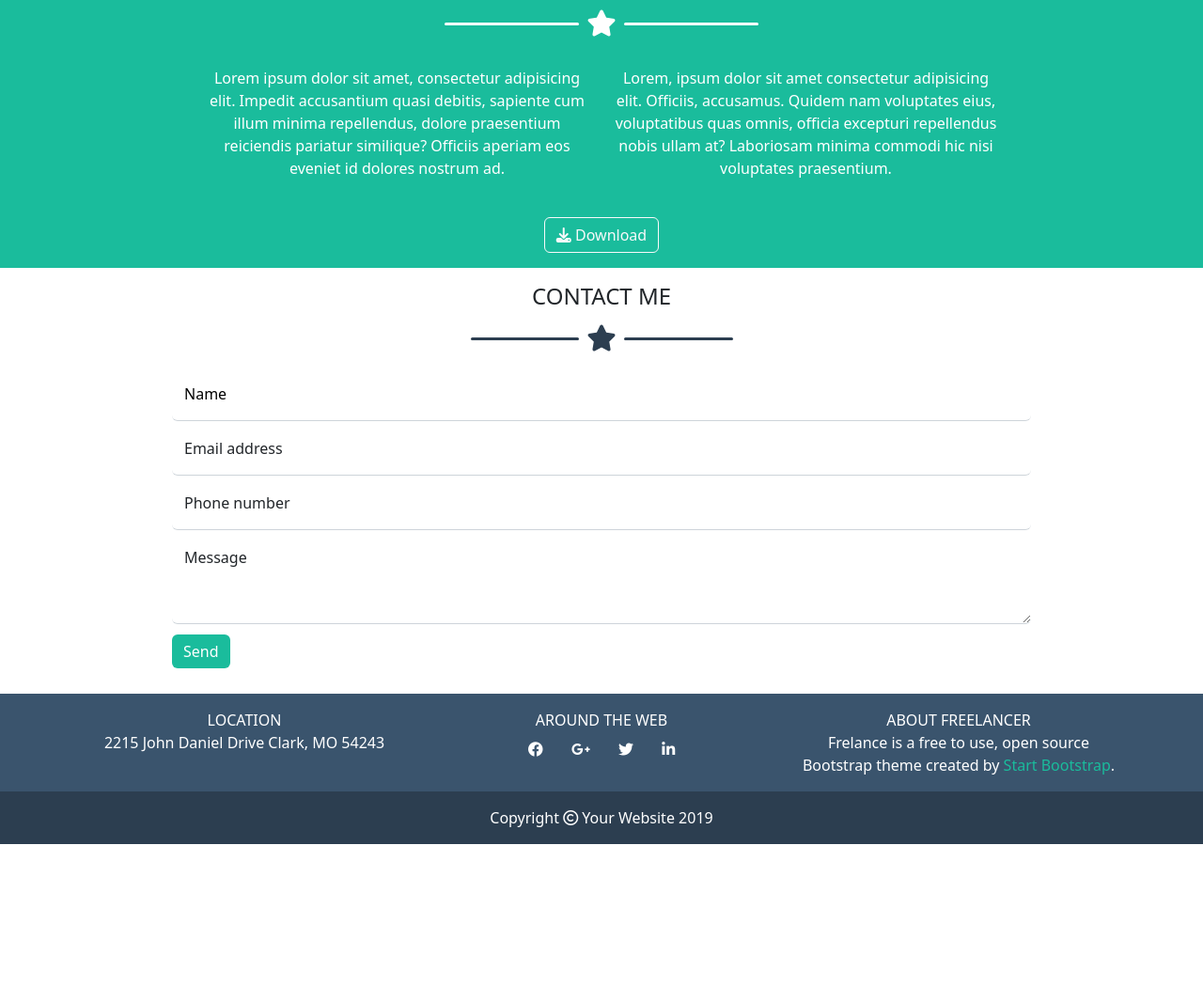
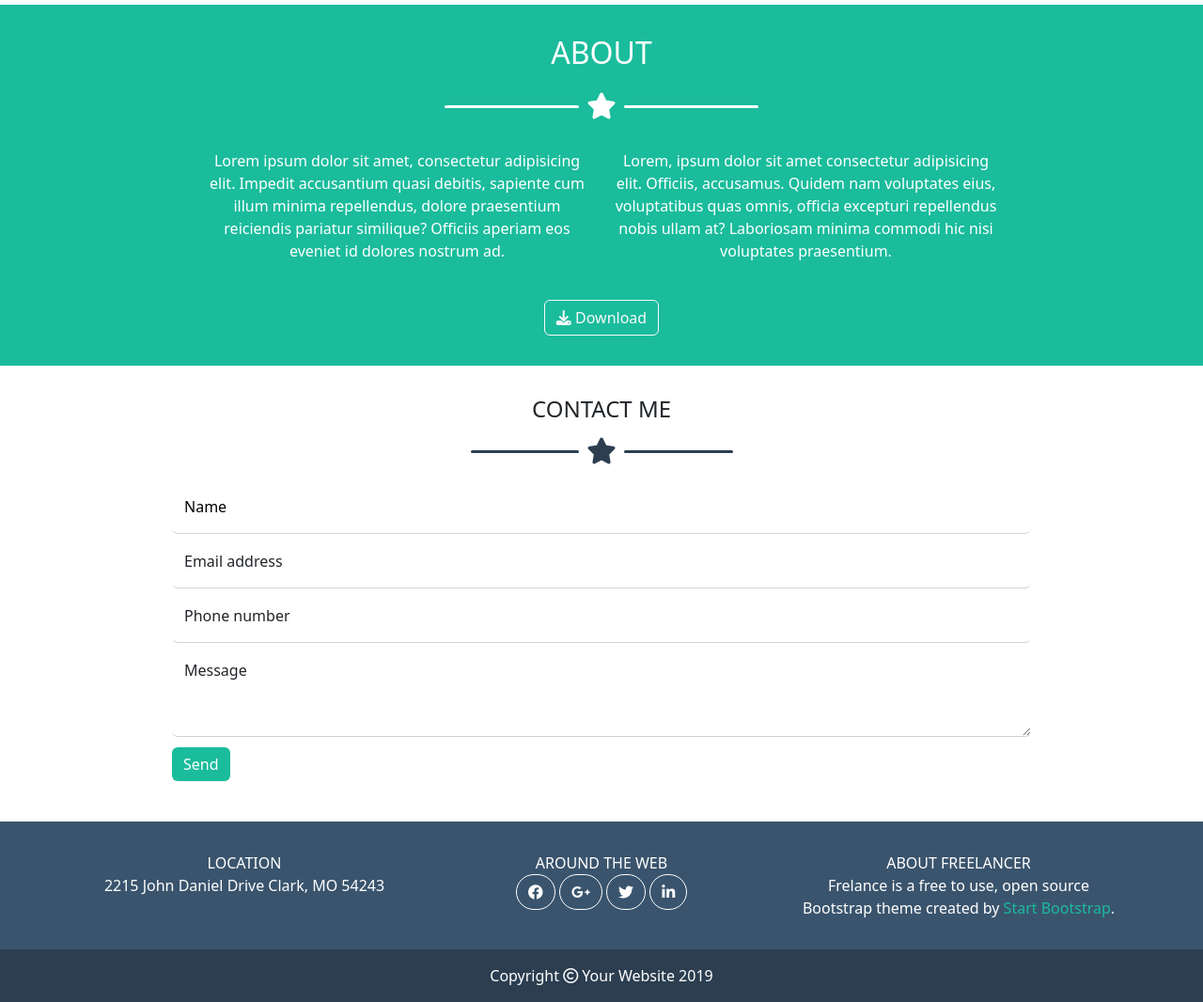
Before and after one commit to GabrieleCuccarini/html-css-bootstrap-freelancer, a plain HTML site: page index.html in a window 1280 px wide. Shown: the part 1296-2362 px from the top of the page at 94% size. Before the commit the page ends 2194 px from the top, so only its background shows below. Drawn offline with nearby package versions, Linux system fonts and the light colour scheme.

Commit message:
Completed ?

```diff
--- a/css/style.css
+++ b/css/style.css
@@ -1,5 +1,10 @@
 :root {
     --agua-bg: rgb(26,188,156);
+}
+
+section,
+footer {
+    padding: 1rem 0;
 }
 
 .right-nav-icon {
@@ -72,6 +77,11 @@ footer a {
     color: var(--agua-bg);
 }
 
+footer .btn {
+    border: white 1px solid;
+    border-radius: 25px;
+}
+
 .dark-blue {
     background-color: rgb(44,62,80);
 }
--- a/index.html
+++ b/index.html
@@ -178,7 +178,7 @@
                     </div>
                     <div class="col-12 col-md-4 my-3">
                         <div>AROUND THE WEB</div>
-                        <button class="btn white"><i class="fa-brands fa-facebook"></i></button>
+                        <button class="btn white border-1"><i class="fa-brands fa-facebook"></i></button>
                         <button class="btn white"><i class="fa-brands fa-google-plus-g"></i></button>
                         <button class="btn white"><i class="fa-brands fa-twitter"></i></button>
                         <button class="btn white"><i class="fa-brands fa-linkedin-in"></i></button>
@@ -191,8 +191,7 @@
             </div>
         </footer>
 
-        <section class="dark-blue text-center py-3 white">
-
+        <section class="dark-blue text-center white">
             <div>Copyright <i class="fa-regular fa-copyright"></i> Your Website 2019</div>
         </section>
 
```
